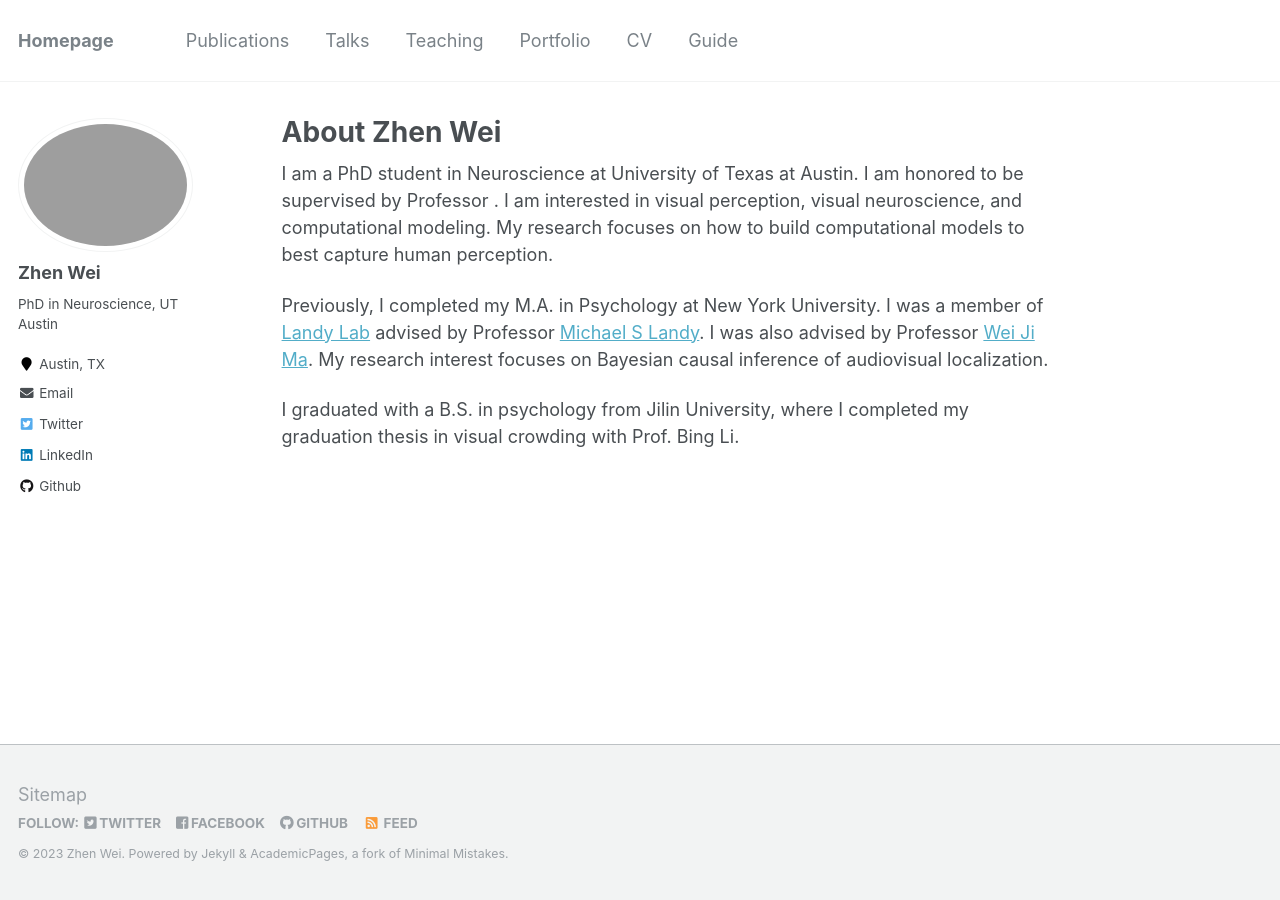
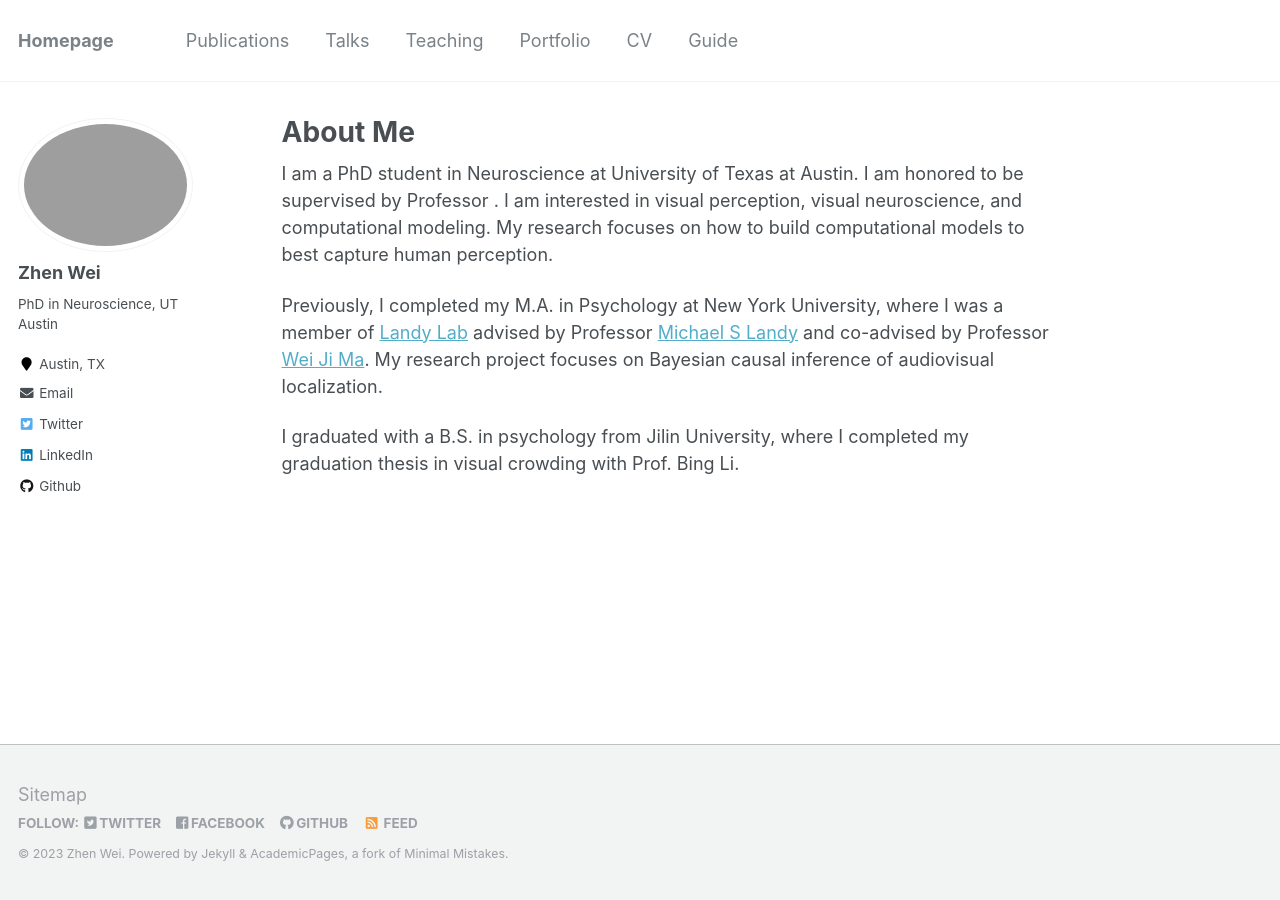
Before and after one commit to zhenwei-psych/zhenwei-psych.github.io, a Jekyll site: the page built from _pages/about.md, in a window 1280 px wide. Built offline with Jekyll 4.4.1, drawn with Linux system fonts in a browser that asks for light colours.

Commit message:
about me

```diff
--- a/_pages/about.md
+++ b/_pages/about.md
@@ -1,7 +1,7 @@
 ---
 permalink: /
-title: "About Zhen Wei"
-excerpt: "About Zhen Wei"
+title: "About Me"
+excerpt: "About Me"
 author_profile: true
 redirect_from:
   - /about/
@@ -10,6 +10,6 @@ redirect_from:
 
 I am a PhD student in Neuroscience at University of Texas at Austin. I am honored to be supervised by Professor [](). I am interested in visual perception, visual neuroscience, and computational modeling. My research focuses on how to build computational models to best capture human perception.
 
-Previously, I completed my M.A. in Psychology at New York University. I was a member of [Landy Lab](http://wp.nyu.edu/landylab) advised by Professor [Michael S Landy](https://as.nyu.edu/faculty/michael-s-landy.html). I was also advised by Professor [Wei Ji Ma](https://as.nyu.edu/faculty/weiji-ma.html). My research interest focuses on Bayesian causal inference of audiovisual localization.
+Previously, I completed my M.A. in Psychology at New York University, where I was a member of [Landy Lab](http://wp.nyu.edu/landylab) advised by Professor [Michael S Landy](https://as.nyu.edu/faculty/michael-s-landy.html) and co-advised by Professor [Wei Ji Ma](https://as.nyu.edu/faculty/weiji-ma.html). My research project focuses on Bayesian causal inference of audiovisual localization.
 
 I graduated with a B.S. in psychology from Jilin University, where I completed my graduation thesis in visual crowding with Prof. Bing Li.
```
